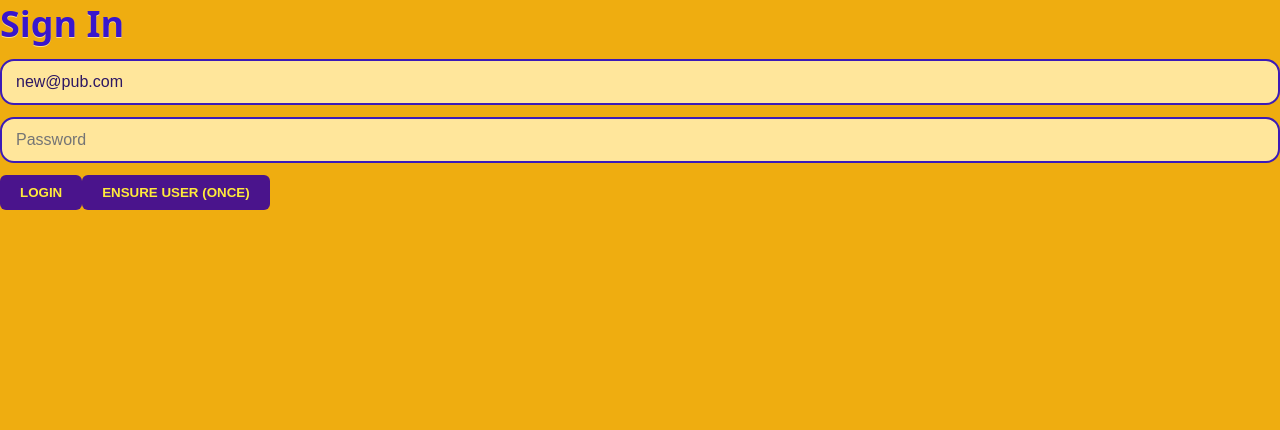
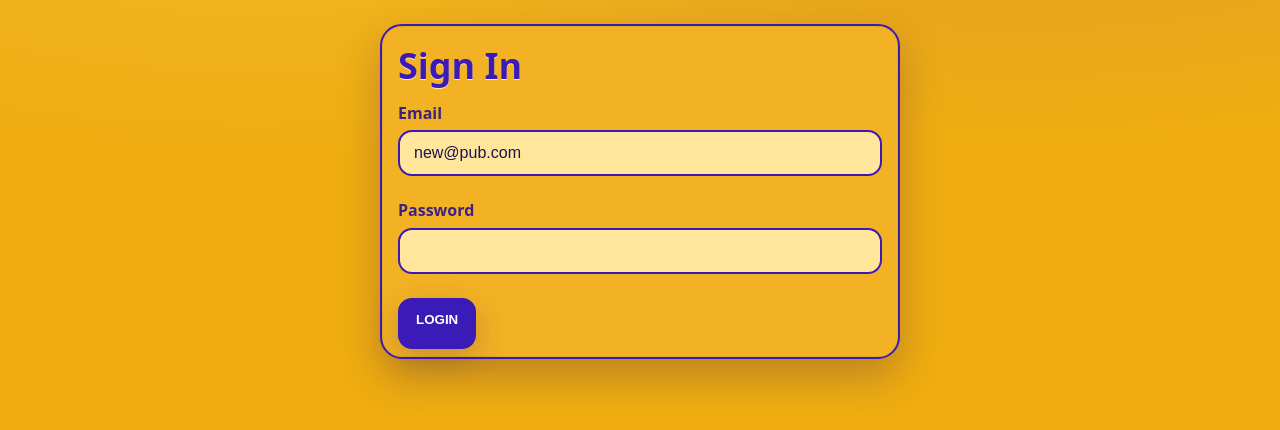
Before and after one commit to Lucasss1997/pub-game-frontend, a React (Create React App) app: page /login in a window 1280 px wide. Shown: the top 430 px of the page. Built offline with nearby package versions, Linux system fonts and the light colour scheme; no server answers.

Commit message:
Update Login.jsx

```diff
--- a/src/pages/Login.jsx
+++ b/src/pages/Login.jsx
@@ -1,64 +1,46 @@
-// src/pages/Login.jsx
 import React, { useState } from 'react';
 import { useNavigate } from 'react-router-dom';
-import { api } from '../lib/api';
-import '../ui/pubgame-theme.css';
+import { api, setToken } from '../lib/api';
 
 export default function Login() {
-  const navigate = useNavigate();
+  const nav = useNavigate();
   const [email, setEmail] = useState('new@pub.com');
   const [password, setPassword] = useState('');
-  const [err, setErr] = useState('');
+  const [error, setError] = useState('');
 
   async function onSubmit(e) {
     e.preventDefault();
-    setErr('');
+    setError('');
     try {
-      const { token } = await api.post('/api/login', { email, password });
-      if (token) localStorage.setItem('token', token); // also keep it in localStorage
-      navigate('/dashboard');
-    } catch (e2) {
-      setErr(e2.message || 'Login failed');
-    }
-  }
-
-  async function ensureUserOnce() {
-    setErr('');
-    try {
-      await api.post('/api/dev/ensure-user', { email, password });
-      setErr('User ensured. Try logging in again.');
-    } catch (e2) {
-      setErr(e2.message || 'Ensure failed');
+      const data = await api('/api/login', {
+        method: 'POST',
+        body: { email, password },
+      });
+      // store Bearer token as fallback, cookie is set by server
+      if (data?.token) setToken(data.token);
+      nav('/dashboard', { replace: true });
+    } catch (err) {
+      setError(err.message || 'Login failed');
     }
   }
 
   return (
-    <div className="pg-screen">
-      <form className="pg-card" onSubmit={onSubmit}>
-        <h1 className="pg-title">Sign In</h1>
-        {err && <div className="pg-alert">{err}</div>}
-        <input
-          className="pg-input"
-          type="email"
-          placeholder="Email"
-          value={email}
-          onChange={(e) => setEmail(e.target.value)}
-          autoCapitalize="none"
-        />
-        <input
-          className="pg-input"
-          type="password"
-          placeholder="Password"
-          value={password}
-          onChange={(e) => setPassword(e.target.value)}
-        />
-        <div className="pg-actions">
-          <button className="pg-button" type="submit">Login</button>
-          <button type="button" className="pg-button ghost" onClick={ensureUserOnce}>
-            Ensure user (once)
-          </button>
-        </div>
-      </form>
+    <div className="wrap">
+      <div className="card" style={{ maxWidth: 520 }}>
+        <h1>Sign In</h1>
+        {error && <div className="alert error">{error}</div>}
+        <form onSubmit={onSubmit}>
+          <div className="field">
+            <label>Email</label>
+            <input value={email} onChange={e => setEmail(e.target.value)} />
+          </div>
+          <div className="field">
+            <label>Password</label>
+            <input type="password" value={password} onChange={e => setPassword(e.target.value)} />
+          </div>
+          <button className="btn solid" type="submit">Login</button>
+        </form>
+      </div>
     </div>
   );
 }
```
